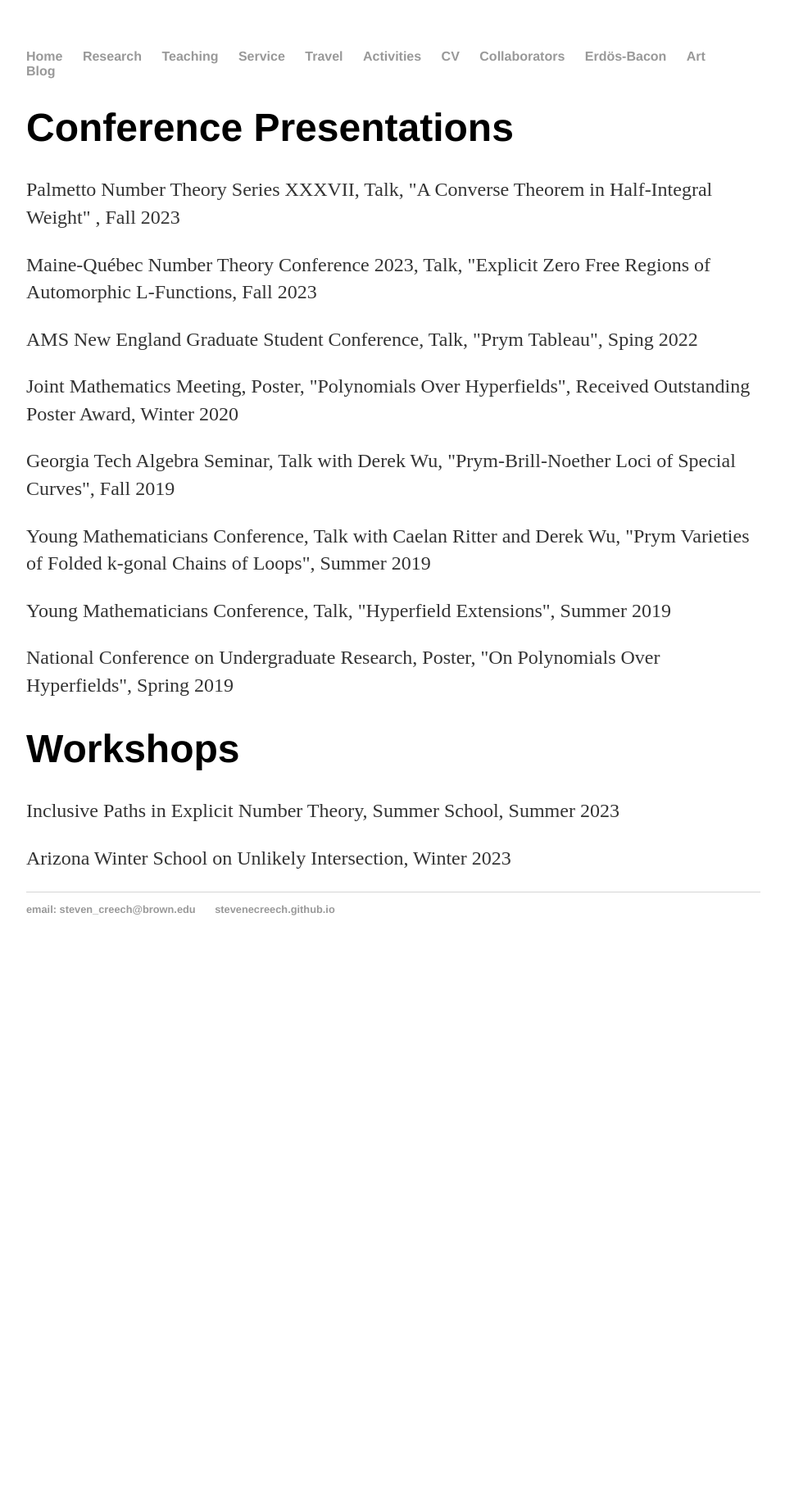
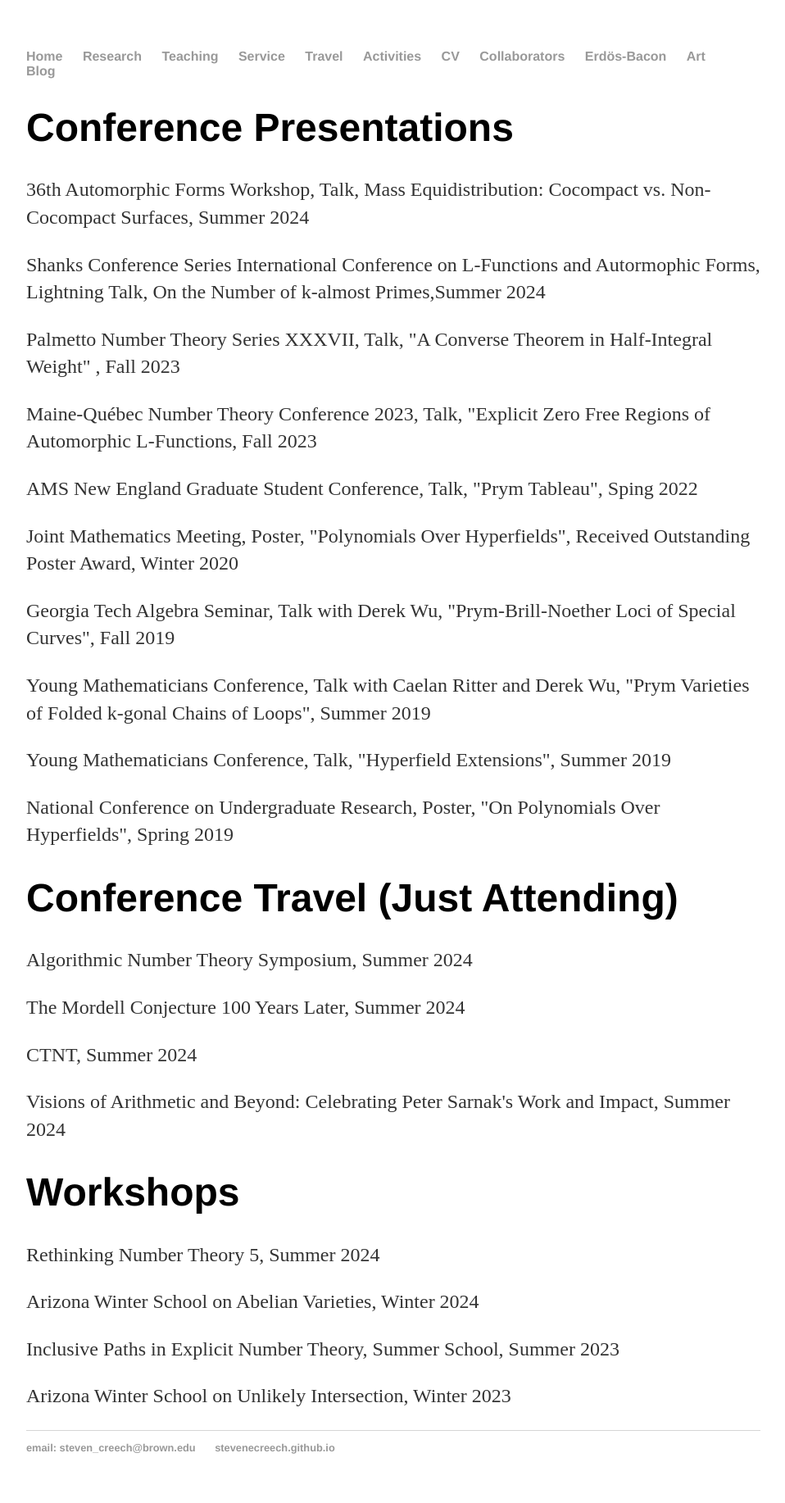
Before and after one commit to stevenecreech/stevenecreech.github.io, a Jekyll site: the page built from travel/index.html, in a window 1280 px wide. Shown: the whole page at 82% size, without its empty margins (160-1118 px from the left). Built offline with Jekyll 4.4.1, drawn with Linux system fonts in a browser that asks for light colours; Markdown is read by kramdown in place of the engine named in the settings; before the commit the page ends 1177 px from its top, so only the background shows below that.

Commit message:
Update index.html

```diff
--- a/travel/index.html
+++ b/travel/index.html
@@ -5,6 +5,8 @@ title: Steven Creech Teaching
 <div class="blurb">
 
 	<h1>Conference Presentations</h1>
+	<p>36th Automorphic Forms Workshop, Talk, Mass Equidistribution: Cocompact vs. Non-Cocompact Surfaces, Summer 2024</p>
+	<p>Shanks Conference Series International Conference on L-Functions and Autormophic Forms, Lightning Talk, On the Number of k-almost Primes,Summer 2024</p>
 	<p>Palmetto Number Theory Series XXXVII, Talk, "A Converse Theorem in Half-Integral Weight" , Fall 2023</p>
 	<p>Maine-Québec Number Theory Conference 2023, Talk, "Explicit Zero Free Regions of Automorphic L-Functions, Fall 2023  </p>
 	<p>AMS New England Graduate Student Conference, Talk, "Prym Tableau", Sping 2022</p>
@@ -15,7 +17,15 @@ title: Steven Creech Teaching
 	<p>Young Mathematicians Conference, Talk, "Hyperfield Extensions", Summer 2019</p>
 	<p>National Conference on Undergraduate Research, Poster, "On Polynomials Over Hyperfields", Spring 2019</p>
 
+	<h1>Conference Travel (Just Attending)</h1>
+	<p>Algorithmic Number Theory Symposium, Summer 2024</p>
+	<p>The Mordell Conjecture 100 Years Later, Summer 2024</p>
+	<p>CTNT, Summer 2024 </p>
+	<p>Visions of Arithmetic and Beyond: Celebrating Peter Sarnak's Work and Impact, Summer 2024</p>
+
 	<h1>Workshops</h1>
+	<p>Rethinking Number Theory 5, Summer 2024</p>
+	<p>Arizona Winter School on Abelian Varieties, Winter 2024</p>
 	<p>Inclusive Paths in Explicit Number Theory, Summer School, Summer 2023</p>
 	<p>Arizona Winter School on Unlikely Intersection, Winter 2023</p>
 </div><!-- /.blurb -->
```
